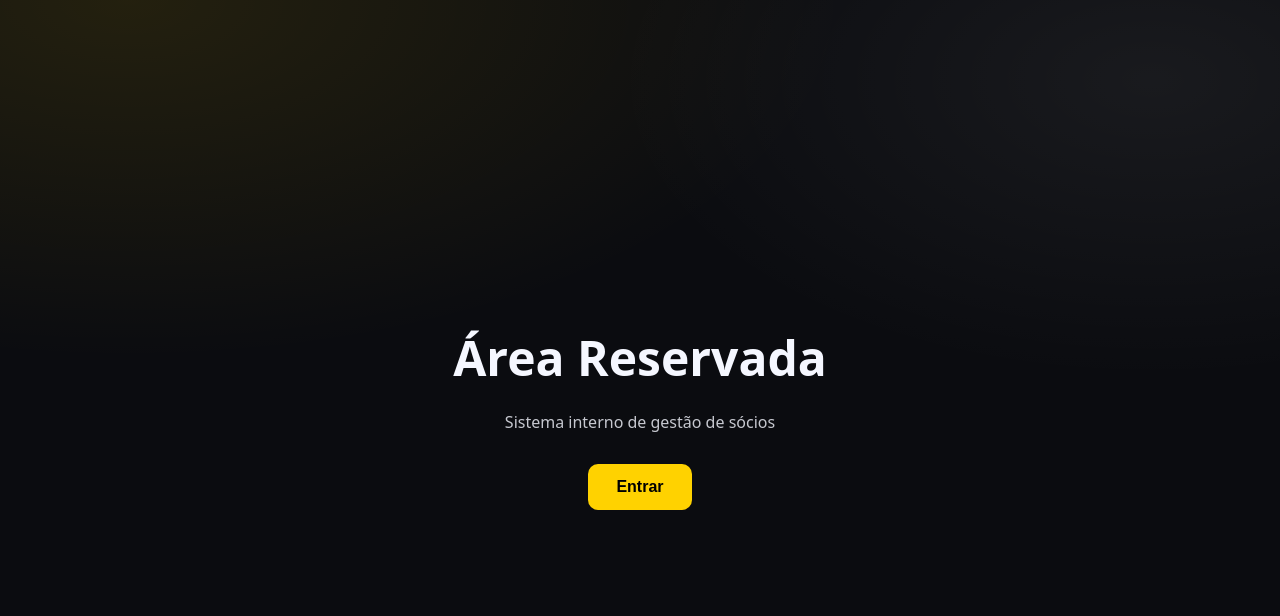
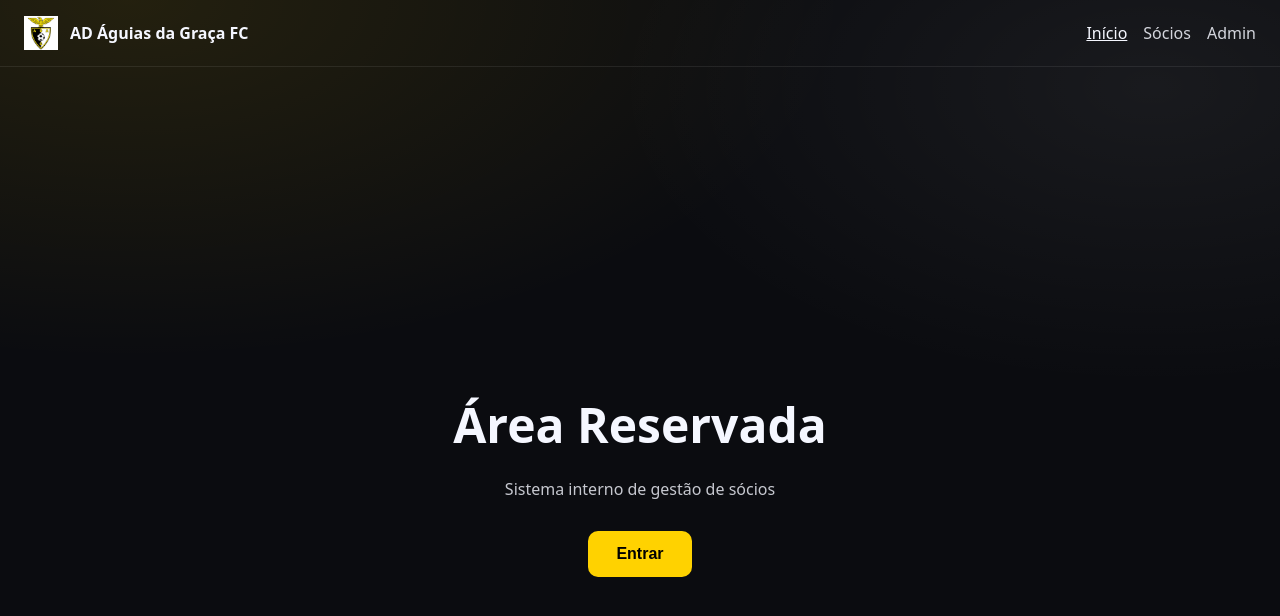
Before and after one commit to AguiasdaGraca/aguias-site, a Next.js app: page / in a window 1280 px wide. Shown: the top 616 px of the page. Built offline with nearby package versions, Linux system fonts and the light colour scheme.

Commit message:
add club logo

```diff
--- a/app/components/Navbar.tsx
+++ b/app/components/Navbar.tsx
@@ -6,26 +6,73 @@ import { usePathname } from "next/navigation";
 export default function Navbar() {
   const pathname = usePathname();
 
-  // Esconde no ecrã principal e em toda a área /admin
-  if (pathname === "/" || pathname.startsWith("/admin")) return null;
+  const isActive = (href: string) =>
+    pathname === href || pathname?.startsWith(href + "/");
 
   return (
-    <header className="navbar">
-      <div className="container navbarInner">
-        <div style={{ display: "flex", gap: 10, alignItems: "center" }}>
-          <img
-            src="/logo.jpg"
-            alt="AD Águias da Graça"
-            style={{ width: 40, height: 40 }}
-          />
-          <strong>AD Águias da Graça FC</strong>
-        </div>
+    <header style={styles.header}>
+      <div style={styles.left}>
+        {/* Troca o src se o teu logo tiver outro nome */}
+        <img
+          src="/logo.jpg"
+          alt="AD Águias da Graça FC"
+          style={styles.logo}
+        />
+        <span style={styles.title}>AD Águias da Graça FC</span>
+      </div>
 
-        <nav style={{ display: "flex", gap: 16 }}>
-          <Link href="/">Início</Link>
-          <Link href="/socios">Sócios</Link>
-        </nav>
-      </div>
+      <nav style={styles.nav}>
+        <Link style={{ ...styles.link, ...(isActive("/") ? styles.active : {}) }} href="/">
+          Início
+        </Link>
+        <Link
+          style={{ ...styles.link, ...(isActive("/socios") ? styles.active : {}) }}
+          href="/socios"
+        >
+          Sócios
+        </Link>
+        <Link
+          style={{ ...styles.link, ...(isActive("/admin") ? styles.active : {}) }}
+          href="/admin"
+        >
+          Admin
+        </Link>
+      </nav>
     </header>
   );
 }
+
+const styles: Record<string, React.CSSProperties> = {
+  header: {
+    display: "flex",
+    alignItems: "center",
+    justifyContent: "space-between",
+    padding: "16px 24px",
+    borderBottom: "1px solid rgba(255,255,255,0.08)",
+  },
+  left: {
+    display: "flex",
+    alignItems: "center",
+    gap: 12,
+  },
+  logo: {
+    width: 34,
+    height: 34,
+    objectFit: "contain",
+  },
+  title: {
+    fontWeight: 700,
+  },
+  nav: {
+    display: "flex",
+    gap: 16,
+  },
+  link: {
+    textDecoration: "none",
+    opacity: 0.85,
+  },
+  active: {
+    opacity: 1,
+    textDecoration: "underline",
+  },
+};
```
